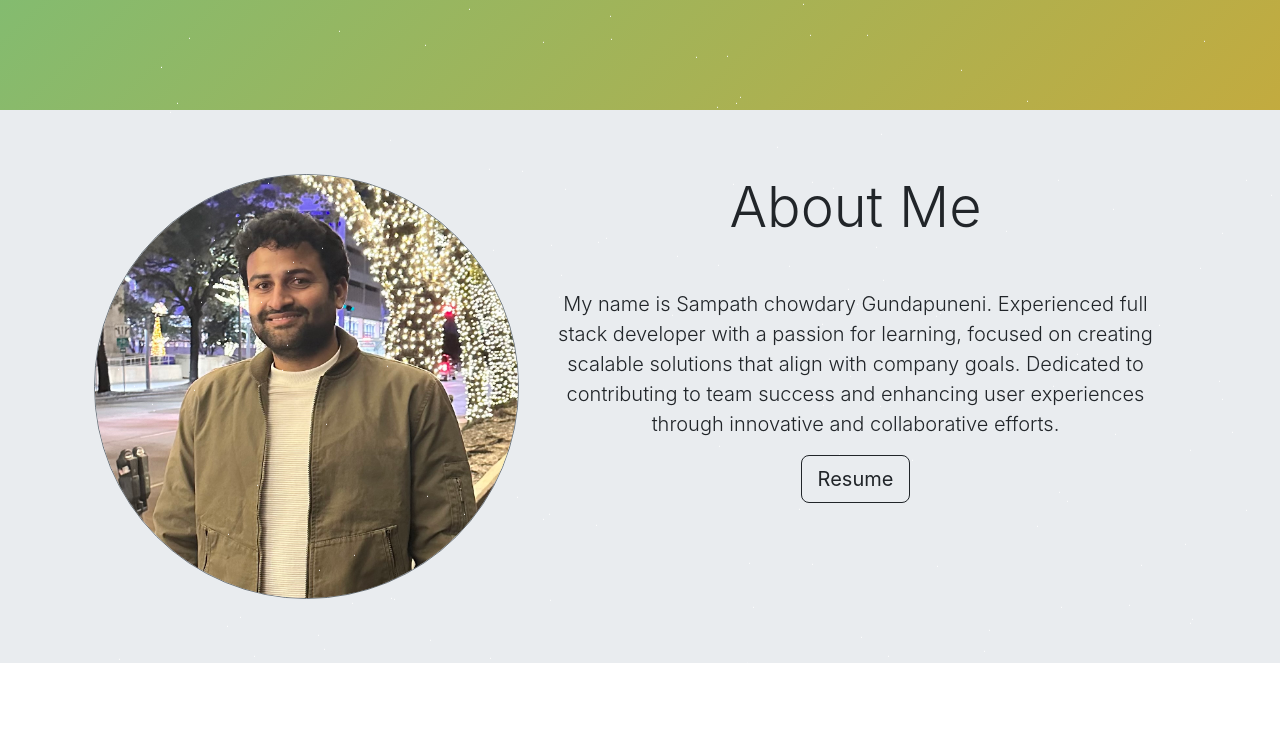
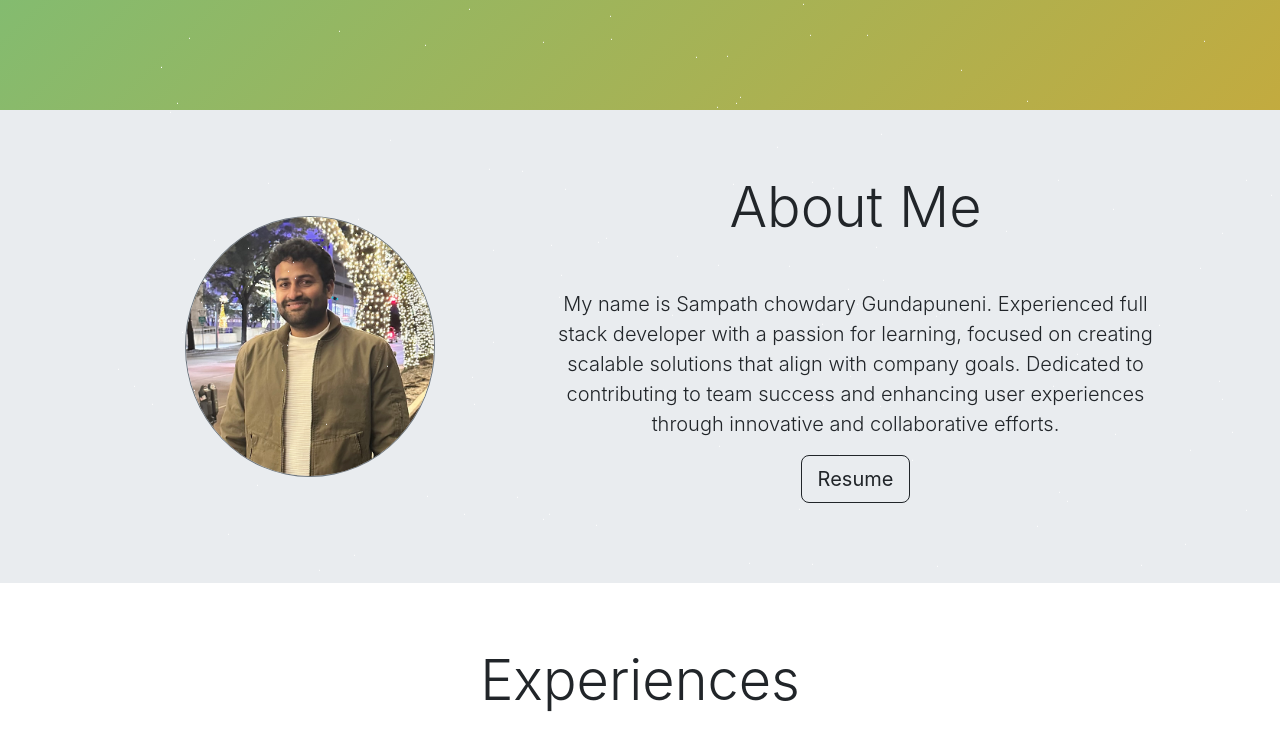
Before and after one commit to sampathchowdary/sampathchowdary.github.io, a React (Create React App) app: page / in a window 1280 px wide. Shown: the part 690-1426 px from the top of the page. Built offline with nearby package versions, Linux system fonts and the light colour scheme; no server answers.

Commit message:
display about image fix

```diff
--- a/src/components/home/AboutMe.jsx
+++ b/src/components/home/AboutMe.jsx
@@ -35,14 +35,13 @@ const AboutMe = ({ heading, message, link, imgSize, resume }) => {
   return (
     <Jumbotron id="aboutme" className="m-0">
       <div className="container row">
-        <div className="col-5 d-none d-lg-block align-self-center">
+        <div className="col-12 col-md-6 col-lg-5 text-center mb-4 mb-md-0 align-self-center">
           {showPic && (
             <img
-              className="border border-secondary rounded-circle"
+              className="img-fluid border border-secondary rounded-circle"
               src={profilePicUrl}
-              alt="profilepicture"
-              width={imgSize}
-              height={imgSize}
+              alt="Profile"
+              style={{ maxWidth: "250px", height: "auto" }}
             />
           )}
         </div>
```
